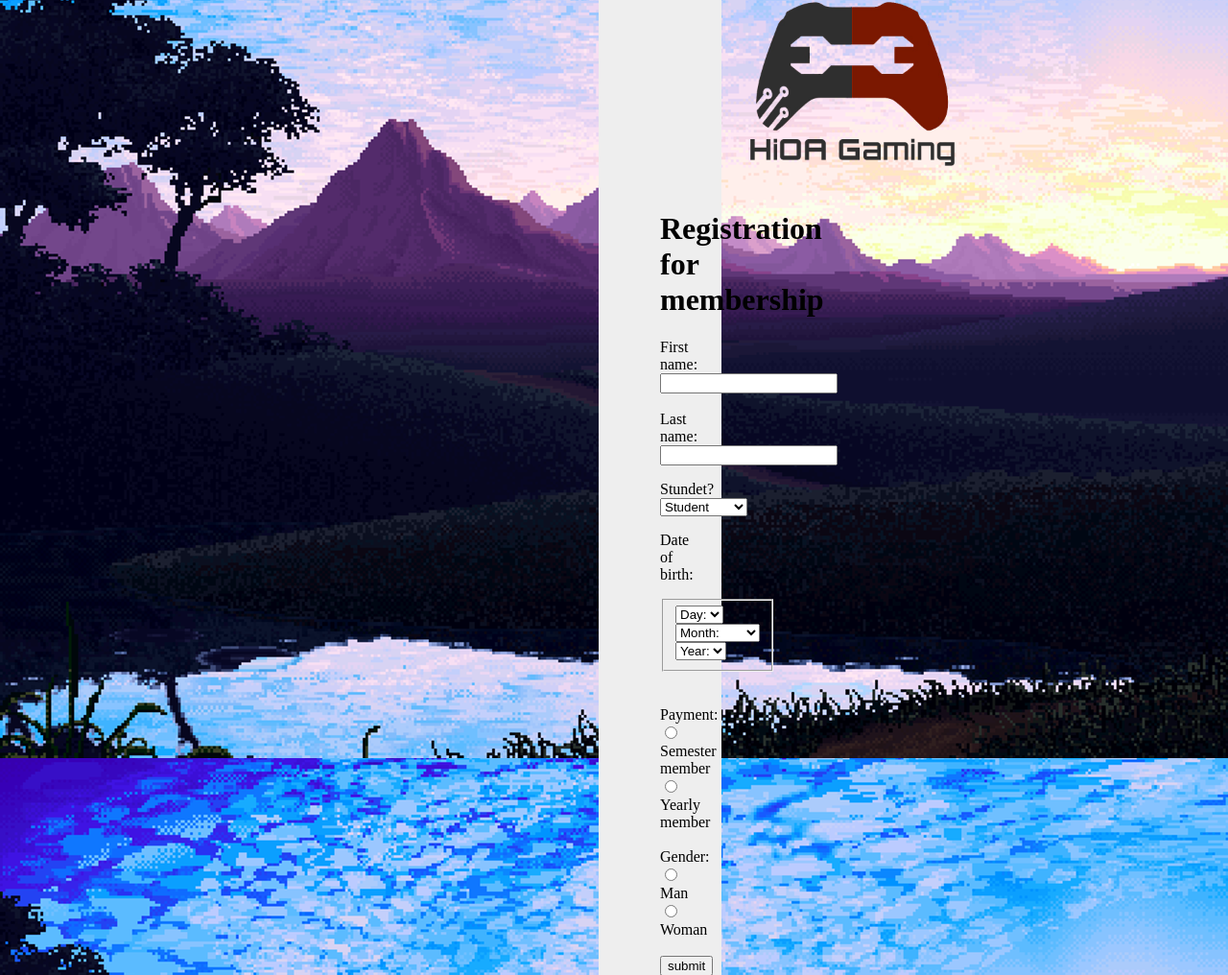
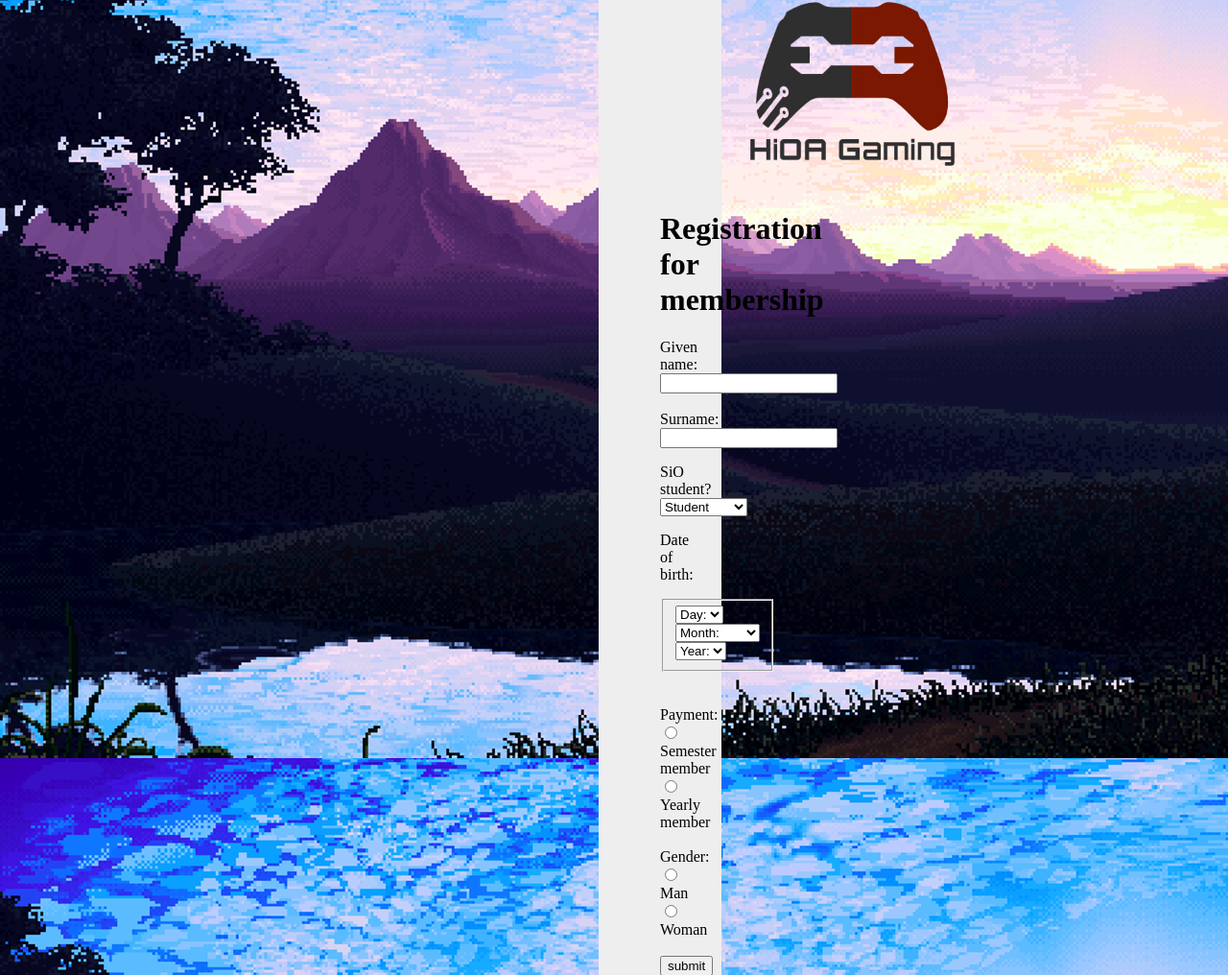
Before and after one commit to AndreasJacobsen/tjenester_HiOA_Gaming, a PHP site: page / in a window 1280 px wide. Shown: the part 289-1305 px from the top of the page at 96% size. Run offline with PHP 8.4, Linux system fonts and the light colour scheme; some libraries are stand-ins or nearby versions.

Commit message:
Lagt funksjonene i egen fil, test_date fungerer ikke enda, den skal brukes både på bursdag og på dagens dato.

```diff
--- /dev/null
+++ b/functions.php
@@ -0,0 +1,27 @@
+<?php
+//Simple functions to remove special characters, anti-hacking.
+function test_input($data)
+{
+    $data = trim($data);
+    //vi kan kanskje fjerne htmlspeciachars da preg_replace tar seg av det
+    return preg_replace('/[^A-Za-z0-9\. ]/', '', $data);
+    $data = stripslashes($data);
+    $data = htmlspecialchars($data);
+}
+
+//function test_date($date, $format = 'd-m-Y')
+
+/*
+function test_date($date, $format)
+{
+    $d = DateTime::createFromFormat($date, $format);
+    return $d && $d->format($format) == $date;
+}
+*/
+
+function test_date($date)
+{
+    $d = DateTime::createFromFormat('d-m-Y', $date);
+    return $d && $d->format('d-m-Y') === $date;
+
+}
--- a/index.php
+++ b/index.php
@@ -12,6 +12,7 @@
     <script src="birthdaypicker/bday-picker.min.js"></script>
     <link rel="stylesheet" type="text/css" href="style.css">
     <title>HiOA Gaming members </title></head>
+    <?php include 'functions.php' ?>
 <body background="Pic/background.png">
 <div class="dropdown">
     <button class="dropbtn">Member database</button>
@@ -27,9 +28,9 @@
 
 
     <form action="" method="get">
-        <div>First name: <input type="text" name="FirstName" title="FirstName" required><br><br></div>
-        Last name: <input type="text" name="LastName" title="LastName" required><br>
-        <p> Stundet? <select required name="student" title="Student">
+        <div>Given name: <input type="text" name="FirstName" title="FirstName" required><br><br></div>
+        Surname: <input type="text" name="LastName" title="LastName" required><br>
+        <p> SiO student? <select required name="student" title="Student">
                 <option value="1">Student</option>
                 <option value="0">Not student</option>
             </select>
@@ -69,6 +70,7 @@
         /*TODO Alle blir satt som mann */
         /*TODO regulære utrykk både server og klientside. Serverside enkel regex laget, MÅ TESTES*/
         /*TODO alle blir satt som yearly medlem*/
+        /*TODO selv om man ikke setter yearly, man/woman eller payment så vil koden kjøre og legges inn i MySQL, det skal ikke skje*/
         /*TODO kanskje sette nye registreringer som JavaScript pop-up boks istedenfor å printe direkte så navnene ikke fortsetter å stå? */
         $servername = "localhost";
         $username = "root"; //change user and password to a restricted user before production
@@ -82,15 +84,7 @@
         echo "<br>Connected successfully<br>";
 
 
-        //Simple functions to remove special characters, anti-hacking.
-        function test_input($data)
-        {
-            $data = trim($data);
-            //vi kan kanskje fjerne htmlspeciachars da preg_replace tar seg av det+
-            return preg_replace('/[^A-Za-z0-9\- ]/', '', $data);
-            $data = stripslashes($data);
-            $data = htmlspecialchars($data);
-        }
+
 
         $first_name = test_input($_GET["FirstName"]);
         $last_name = test_input($_GET["LastName"]);
@@ -109,12 +103,15 @@
         } else {
             $gender_converter = test_input("F");
         }
-        $date = date('m/d/Y');
+        $date = (date('d-m-Y'));
+        $dateTested =  test_date($date);
 
+        // $date = (date('d-m-Y'));
+        echo  "<p> <font color=\"red\">Datoen er:</font> <br></p>" . $dateTested;
 
-
+    //skriv if-isset som sjekker om alle verdiene er satt
         $sql = "INSERT INTO members (first_name, last_name, student, gender, join_date)
-        VALUES ('$first_name', '$last_name','$student', '$gender_converter','$date')";
+        VALUES ('$first_name', '$last_name','$student', '$gender_converter','$dateTested')";
 
         if (mysqli_query($conn, $sql)) {
             echo "New member sucesfully added! <br>
```
